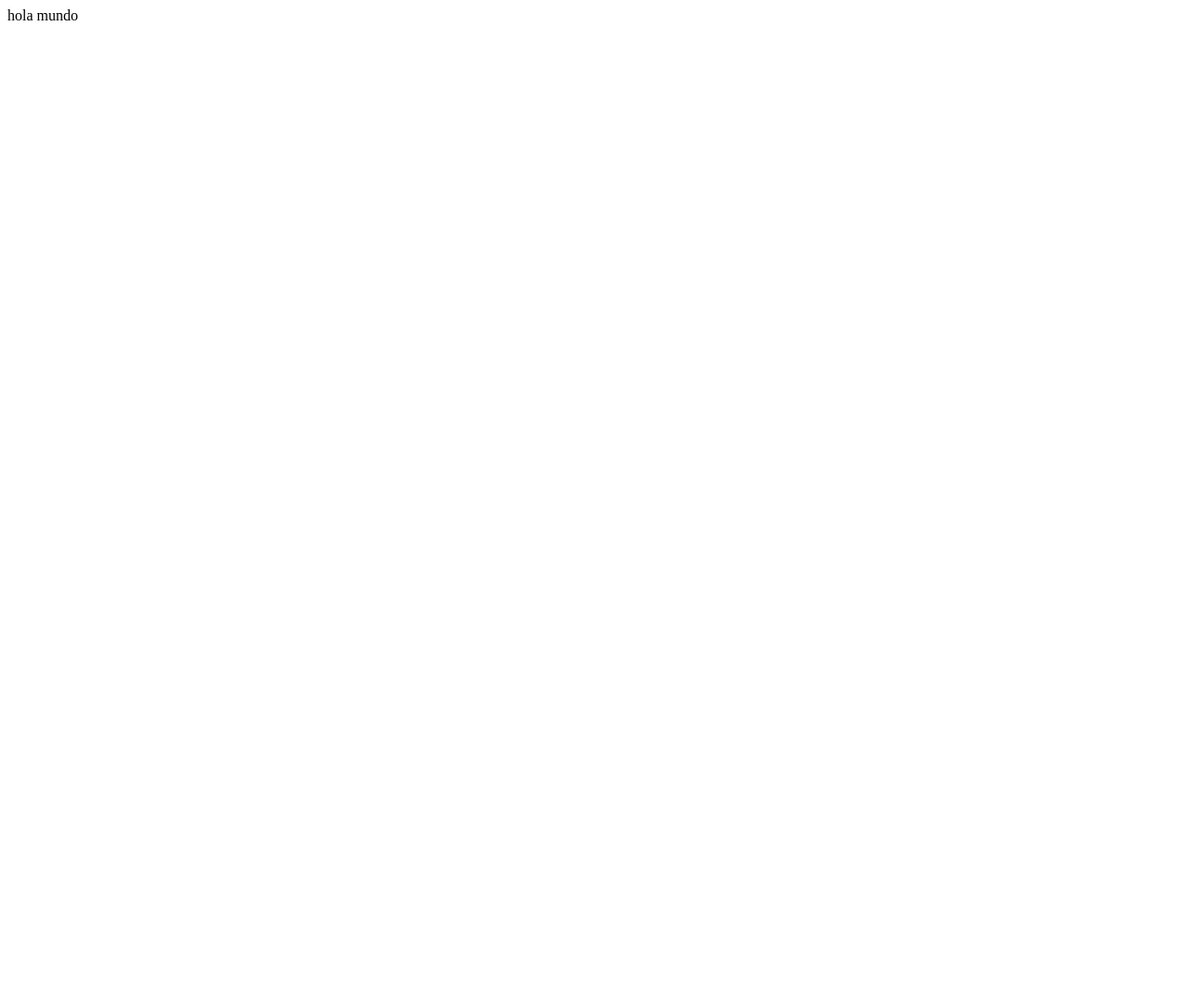
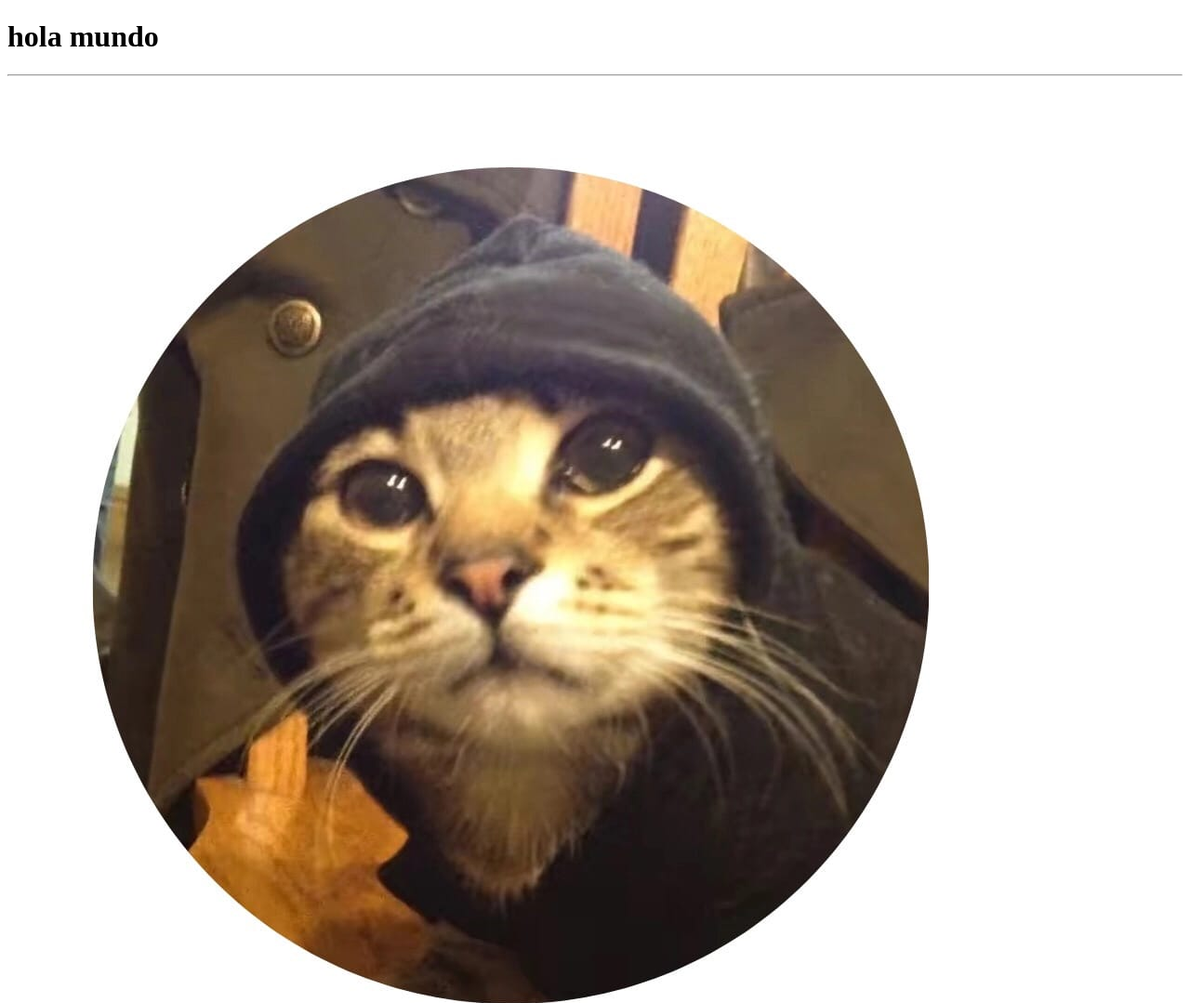
Before and after one commit to mateobournissen/practica_flexbox, a plain HTML site: page index.html in a window 1280 px wide. Shown: the top 1079 px of the page at 93% size. Before the commit the page ends 800 px from the top, so only its background shows below. Drawn offline with Linux system fonts and the light colour scheme.

Commit message:
foto de gato

```diff
--- a/index.html
+++ b/index.html
@@ -5,7 +5,8 @@
     <meta name="viewport" content="width=device-width, initial-scale=1.0">
     <title>mi pagina web</title>
 </head>
-<body>
+<body> <h1>hola mundo</h1>
+    <hr><img src="img/WhatsApp Image 2023-07-25 at 21.51.14.jpg" alt="foto de gato">
     <header></header>
     <main></main>
     <footer></footer>
```
Also changed, not shown: img/WhatsApp Image 2023-07-25 at 21.51.14.jpg (added).
